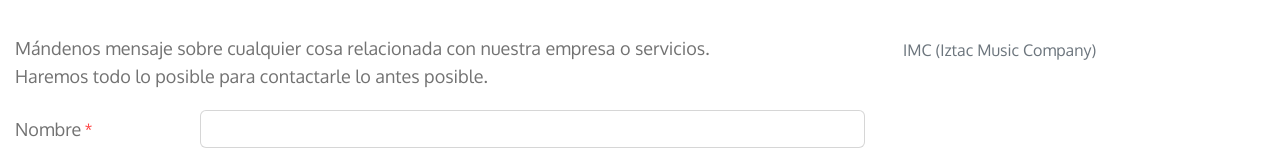
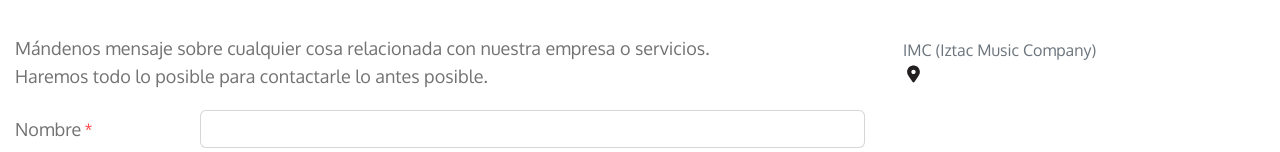
Before and after one commit to saulkurosaki/IZTAC-MUSIC-COMPANY, a Next.js app: page /contact-us in a window 1280 px wide. Shown: the part 189-341 px from the top of the page. Built offline with nearby package versions, Linux system fonts and the light colour scheme.

Commit message:
feat(ContactForm): implement the info section second paragraph image

```diff
--- a/components/contact-us/ContactForm.tsx
+++ b/components/contact-us/ContactForm.tsx
@@ -201,14 +201,14 @@ const ContactForm = () => {
               <p className="w-full h-6 text-[#6C757D] oxygen">
                 IMC (Iztac Music Company)
               </p>
-              {/* <p className="w-full h-6 flex text-[#6C757D] oxygen">
+              <p className="w-full h-6 flex text-[#6C757D] oxygen">
                 <Image
                   src={LocationLogo}
                   alt="location_logo"
                   className="w-[21px] h-full mr-2 p-[2px]"
                 />
-                <span>Blvd. Universitario 399-21, Plaza Palmas II</span>
-              </p> */}
+                {/* <span>Blvd. Universitario 399-21, Plaza Palmas II</span> */}
+              </p>
               {/* <p className="w-full h-6 text-[#6C757D] oxygen">
                 &nbsp;&nbsp;&nbsp;&nbsp;&nbsp;&nbsp;&nbsp;Oficina 16 •
                 Juriquilla QRO 76230 • México
```
